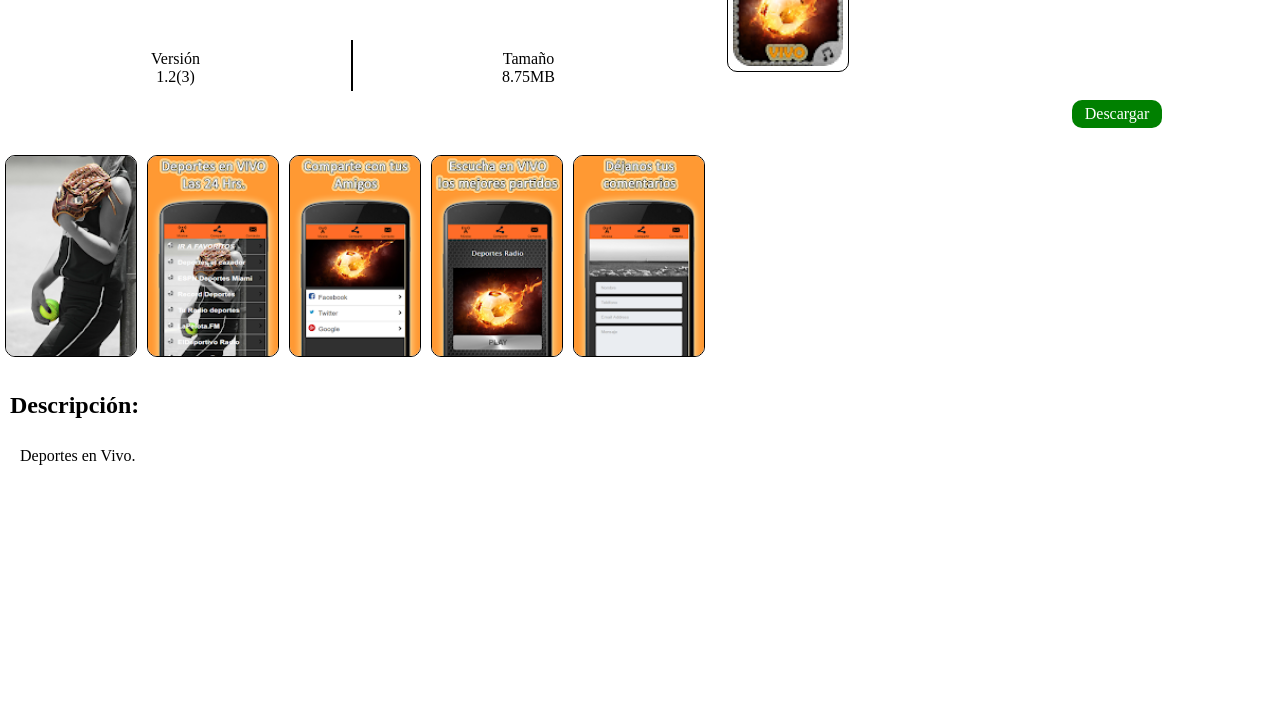
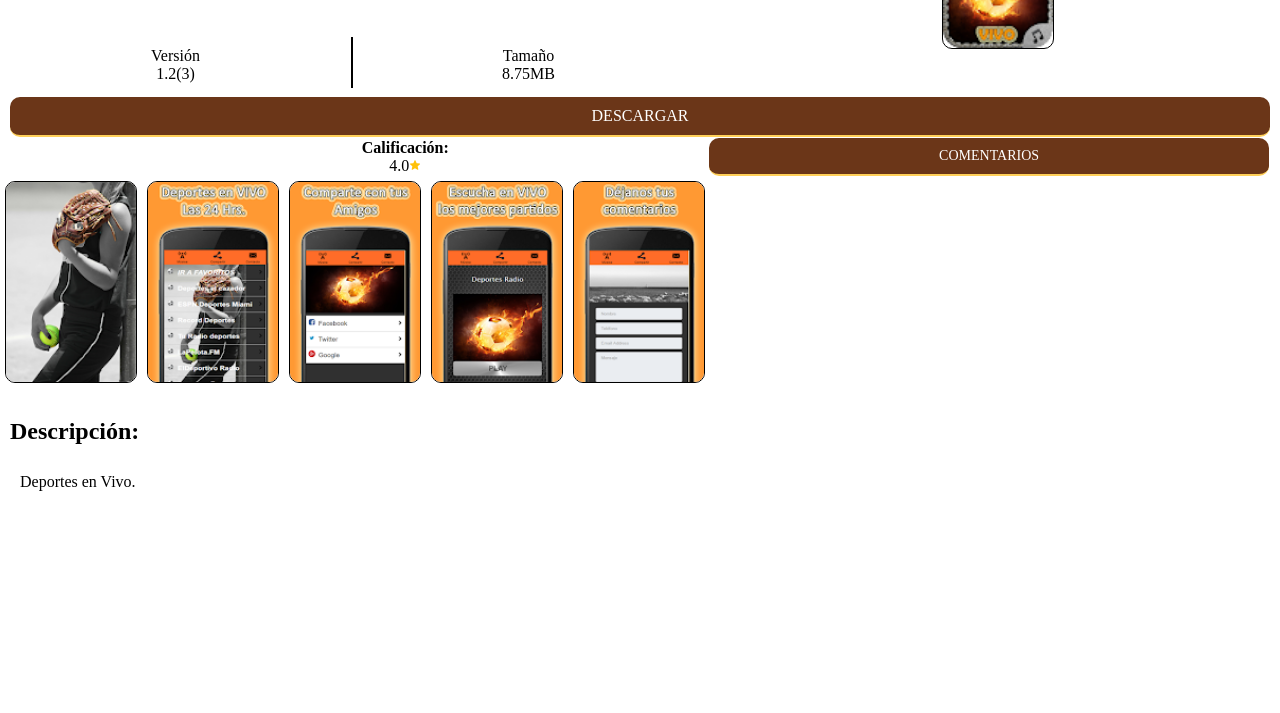
Before and after one commit to developer-shop/Deportes-en-Vivo, a plain HTML site: page index.html in a window 1280 px wide. Shown: the part 87-800 px from the top of the page. Drawn offline with Linux system fonts and the light colour scheme.

Commit message:
Update index.html

```diff
--- a/index.html
+++ b/index.html
@@ -9,17 +9,16 @@ margin: 0;
 
 body{width:100%; height: 100%; background: #ffffff;}
 
-  .section01{margin: 5px;  height: 12px; width:80%; }
+ .section01{margin: 2px;  height: 12px; width:80%; }
 .section01 img{ height: 12px; float: right;}
-
-
 
 .container{
 height: 150px; width:100%;}
 
-#section1{
+#section1{text-align: center;
 width:44%; height: 150px; float: right; }
-#section1 img{border: 1px solid black; border-radius: 10px; padding: 5px; margin: 10px; }
+#section1 img{border:  1px solid black; border-radius: 10px;  text-align: center;}
+
 
 #section2{
 width:55%; height: 100px;}
@@ -34,13 +33,40 @@ width:55%; height: 49px; display: flex;}
 
 
 
-.nav{ width: 90%; height: 40px; margin: 10px; 10px; text-align: center;}
-.nav a{display: block; width: 80px; height: 18px; padding: 5px; background: #008000; border-radius: 10px; color: #ffffff;  text-decoration: none; float: right;}
+.nav{width:100%; height: 30px; text-align: center;}
+
+.nav a{display: block; text-decoration: none;
+    font-size: 16px; /* Tamaño de letra */
+    text-transform: uppercase; /* Letras en mayúscula */
+    background: #6B3618; /* Color de fondo */
+    padding: 10px 15px; /* Relleno */
+    margin: 10px;
+    color: #FFD059; /* Color de texto */
+    border-bottom: solid 2px #FFD059; /* Borde inferior */
+    border-radius: 10px; color: #ffffff;  }
+
+  #section03{
+width:100%; height: 49px; display: flex;}
+#section08{ width:10%;}
+
+#section04{ width:50%; height: 49px; padding: 2px; 49px; float: right; margin: 10px; text-align: center;}
+
+#section05{width:50%; height: 49px; float: right; margin: 10px; text-align: center;}
+#section05 a{display: block; text-decoration: none;
+    font-size: 14px; /* Tamaño de letra */
+    text-transform: uppercase; /* Letras en mayúscula */
+    background: #6B3618; /* Color de fondo */
+    padding: 10px 15px; /* Relleno */
+    margin: 1px;
+    color: #FFD059; /* Color de texto */
+    border-bottom: solid 2px #FFD059; /* Borde inferior */
+    border-radius: 10px; color: #ffffff;  }
 
 
 .main{   width:100%;  max-height: 220px;  display: flex; overflow-x: auto;}
 #section6 img{ border: 1px solid black; border-radius: 10px; height: 200px; width: 130px;  display: flex;}
 #section6{ margin: 5px; border-radius: 10px;  display: flex;}
+#section6 video{ border: 1px solid black; border-radius: 10px; height: 200px; width: 130px;  display: flex;}
 
 .footer{ width:90%; height: 100%; margin: 10px; }
 p{padding: 10px; }
@@ -73,7 +99,14 @@ p{padding: 10px; }
 <div class="nav">
 <a href="Deportes en Vivo_1.2_developer-shop.apk" download="Deportes en Vivo_1.2_developer-shop" ><center>Descargar</center></a>
 </div>
-
+<section id="section03">
+<div id="section08">
+</div>
+<div id="section04"><b>Calificación:</b><br>4.0<img src="19[1].png">
+</div>
+<div id="section05"><a href="comentarios.html" ><center>Comentarios</center></a>
+</div>
+</section>
 <div class="main">
 
 <section id="section6">
```
